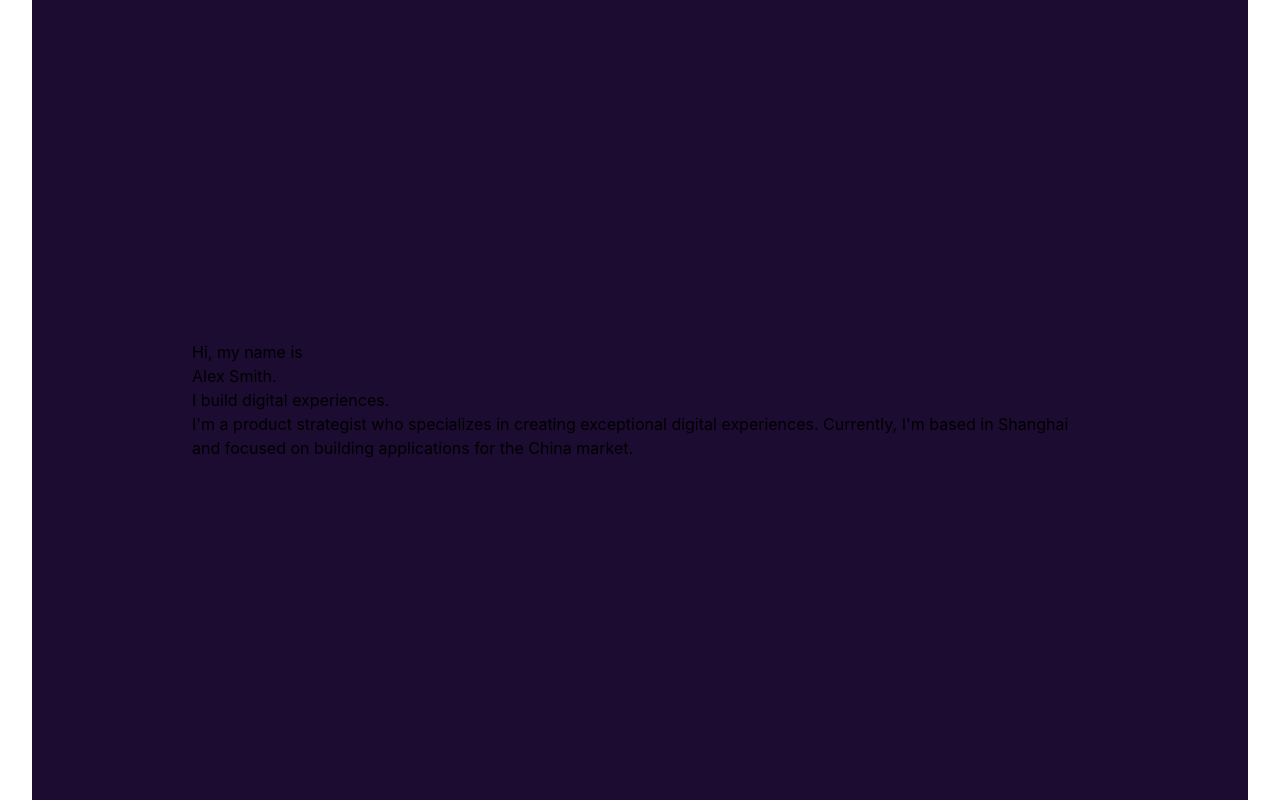
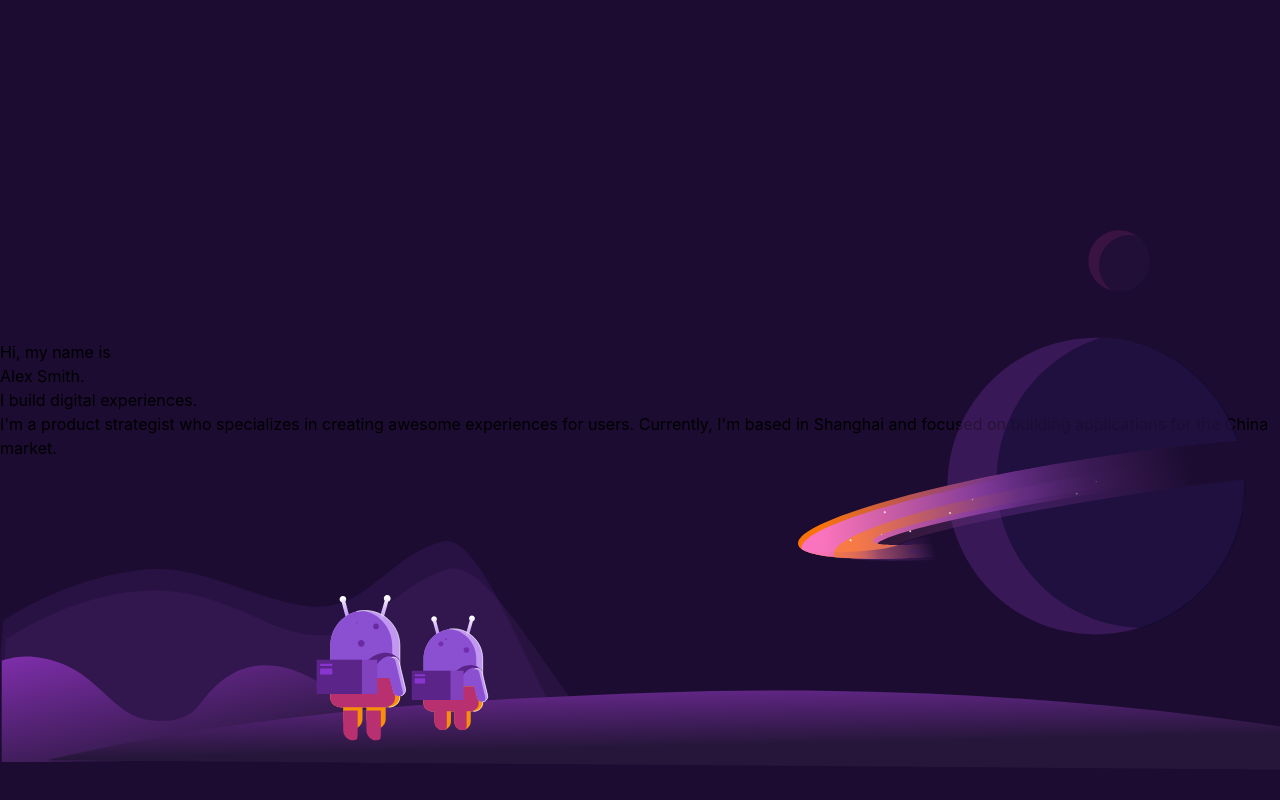
Before and after one commit to smithavt14/next-portfolio-site, a Next.js app: page / in a window 1280 px wide. Built offline with nearby package versions, Linux system fonts and the light colour scheme.

Commit message:
Add background image to main

```diff
--- a/pages/index.js
+++ b/pages/index.js
@@ -1,5 +1,6 @@
 import Head from 'next/head'
 import Image from 'next/image'
+import mainBackground from '../public/background.svg'
 import styles from '../styles/Home.module.css'
 import { RiLinkedinFill, RiGithubFill } from 'react-icons/ri';
 
@@ -13,12 +14,13 @@ export default function Home() {
       </Head>
 
       <main className={styles.main}>
-        <div className="w-7/12">
+        <div className="w-8/12 ml-24 mb-40 z-10">
           <p className="my-5 text-base antialiased">Hi, my name is </p>
-          <h1 className="my-5 text-6xl antialiased font-extrabold">Alex Smith.</h1>
-          <h1 className="my-5 text-6xl antialiased font-extrabold text-slate-400">I build digital experiences.</h1>
-          <p className="my-5 w-9/12 text-base antialiased text-slate-400">I&apos;m a product strategist who specializes in creating exceptional digital experiences. Currently, I&apos;m based in Shanghai and focused on building applications for the China market.</p>
+          <h1 className="my-5 text-5xl antialiased font-extrabold">Alex Smith.</h1>
+          <h1 className="my-5 text-5xl antialiased font-extrabold text-slate-400">I build digital experiences.</h1>
+          <p className="my-5 w-10/12 text-base antialiased text-slate-400">I&apos;m a product strategist who specializes in creating awesome experiences for users. Currently, I&apos;m based in Shanghai and focused on building applications for the China market.</p>
         </div>
+        <Image src={mainBackground} layout='fill' objectPosition='bottom -100px left 0px' className="w-screen	absolute bottom-0 left-0 z-0"/>
       </main>
     </div>
   )
--- a/styles/Home.module.css
+++ b/styles/Home.module.css
@@ -1,17 +1,16 @@
 .container {
-  padding: 0 2rem;
+  /* padding: 0 2rem; */
 }
 
 .main {
   min-height: 100vh;
-  padding: 0 160px;
   box-sizing: border-box;
   flex: 1;
   display: flex;
   flex-direction: column;
   justify-content: center;
-  /* align-items: center; */
   background: #1C0C32;
+  position: relative;
   font-family: "Calibre", "Inter", "San Francisco", "SF Pro Text", -apple-system, system-ui, sans-serif;
 }
 
```
Also changed, not shown: public/background.svg (added), public/vercel.svg (deleted).
